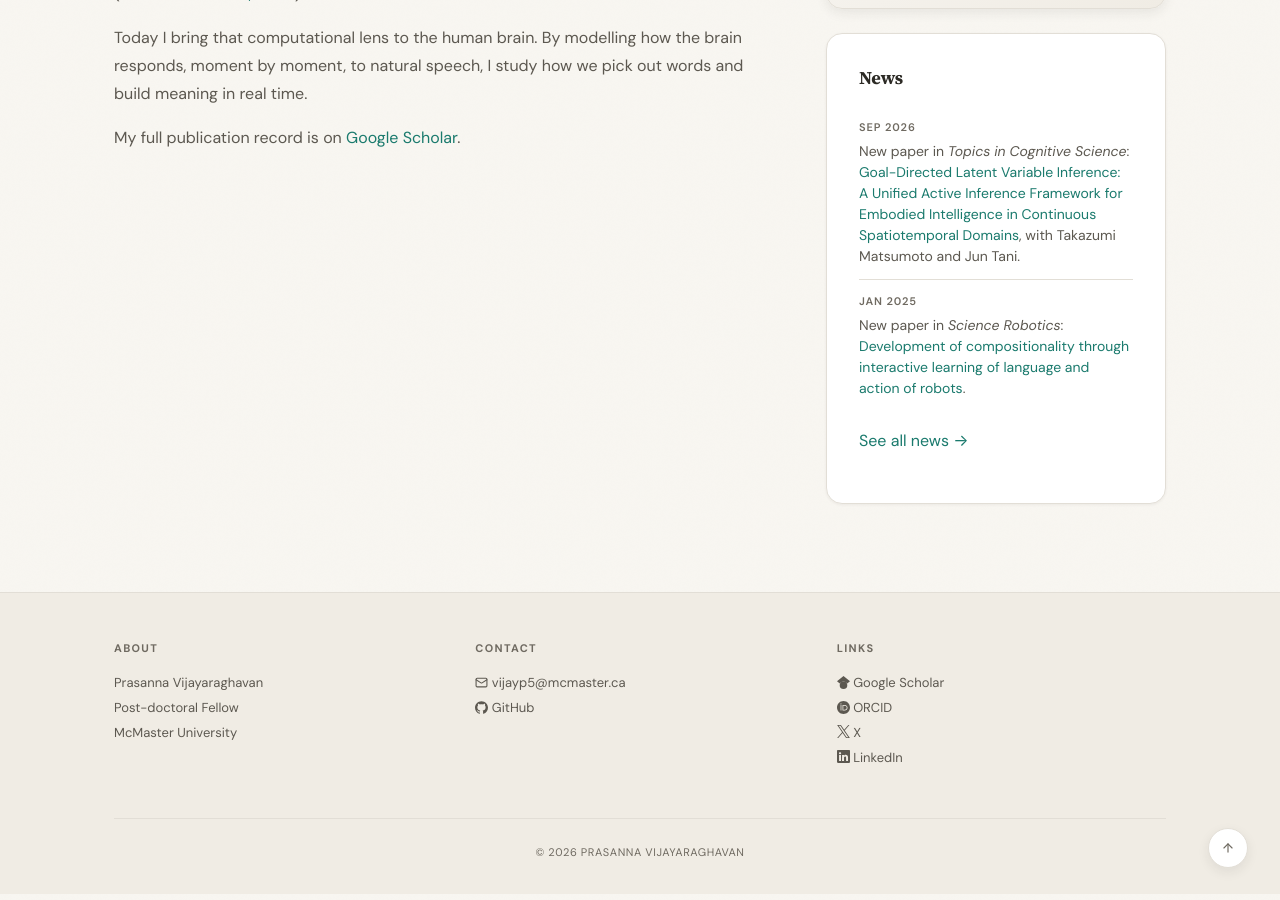
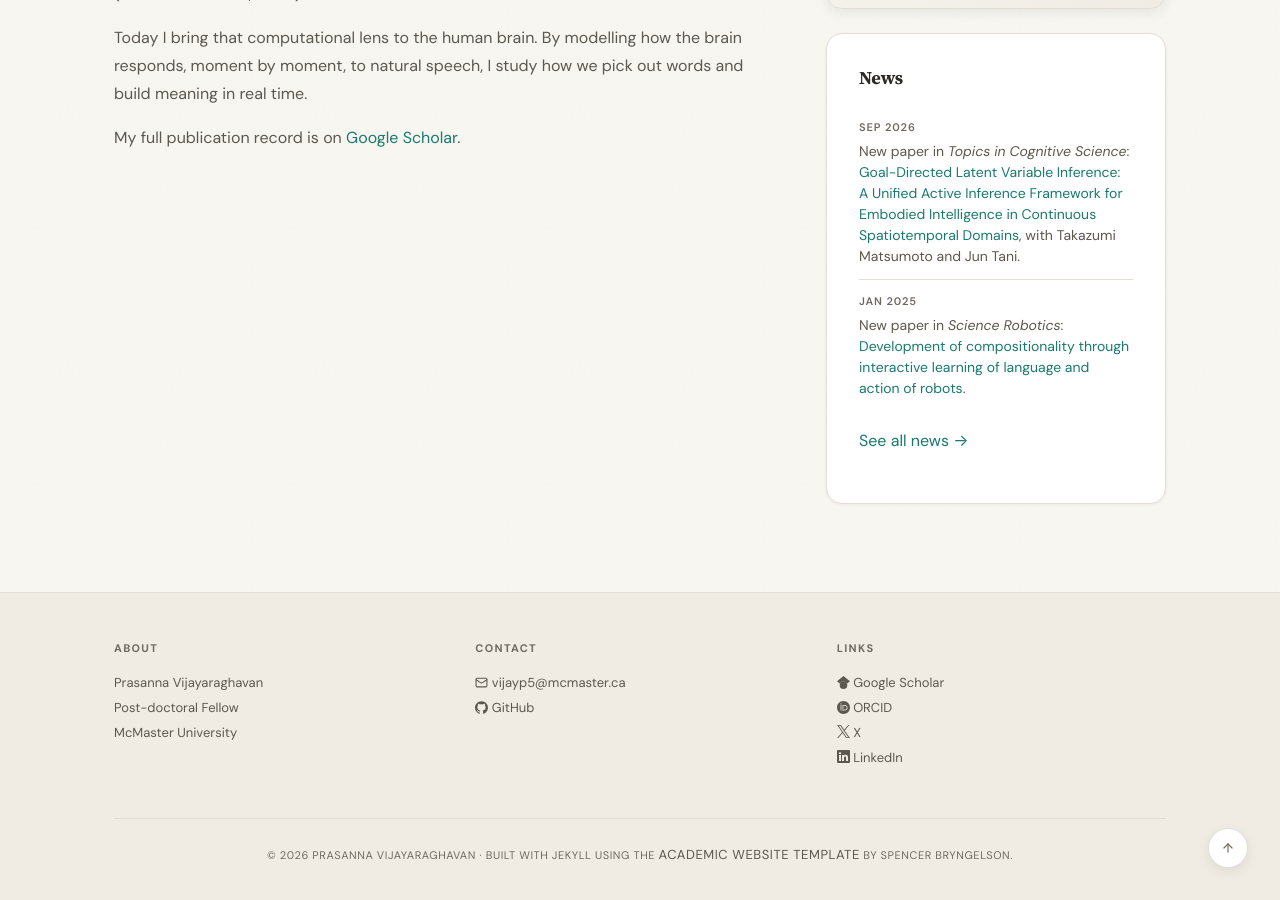
Before and after one commit to gokuprasanna/gokuprasanna.github.io, a Jekyll site: the page built from _pages/home.md, in a window 1280 px wide and 900 px high, scrolled down 652 px. Built offline with Jekyll 4.4.1, drawn with Linux system fonts in a browser that asks for light colours.

Commit message:
Credit the academic-website-template
Co-Authored-By: Claude Opus 5.5 <noreply@anthropic.com>

```diff
--- a/_includes/footer.html
+++ b/_includes/footer.html
@@ -28,7 +28,8 @@
   </div>
   <div class="footer-grid">
     <div class="footer-copyright" style="grid-column: 1 / -1;">
-      &copy; {{ "now" | date: "%Y" }} {{ site.name | escape }}
+      &copy; {{ "now" | date: "%Y" }} {{ site.name | escape }} &middot;
+      Built with Jekyll using the <a href="https://github.com/sbryngelson/academic-website-template">academic website template</a> by Spencer Bryngelson.
     </div>
   </div>
 </footer>
```
Also changed, not shown: README.md (+6 -0 lines).
